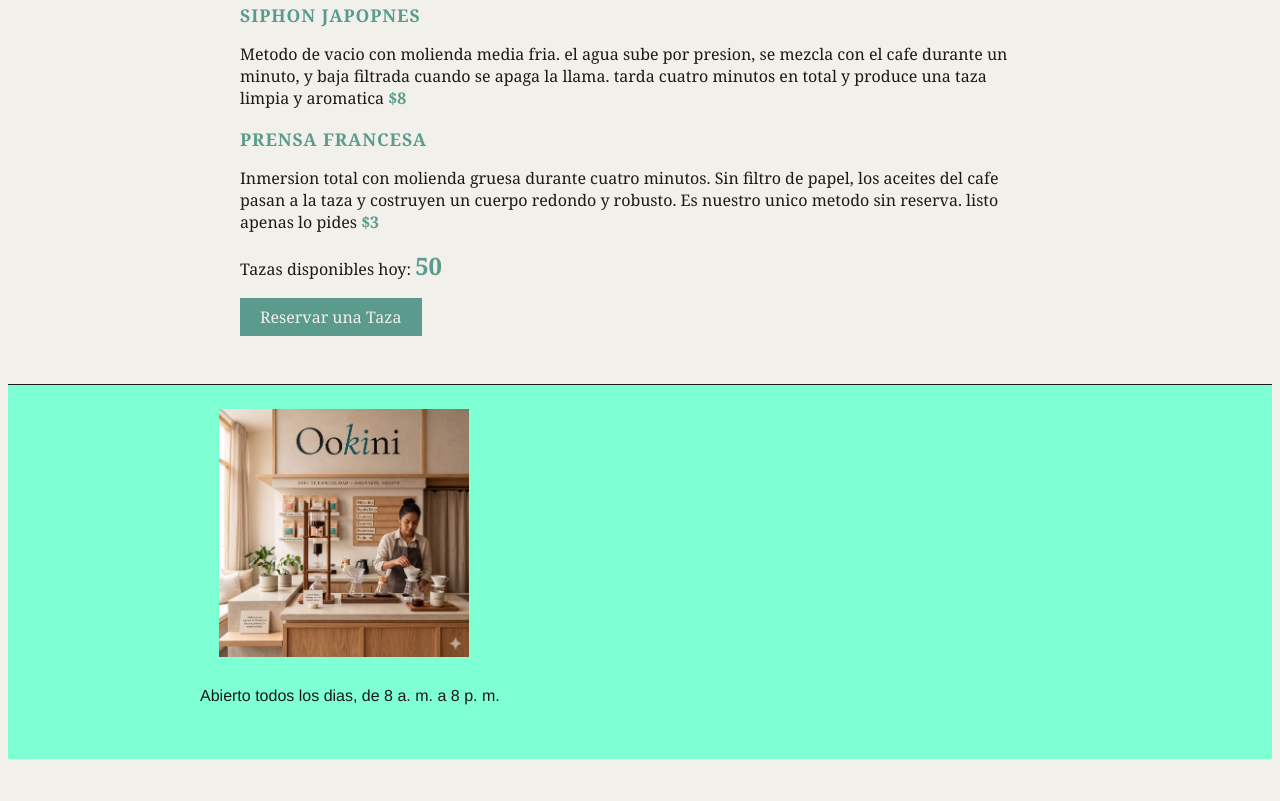
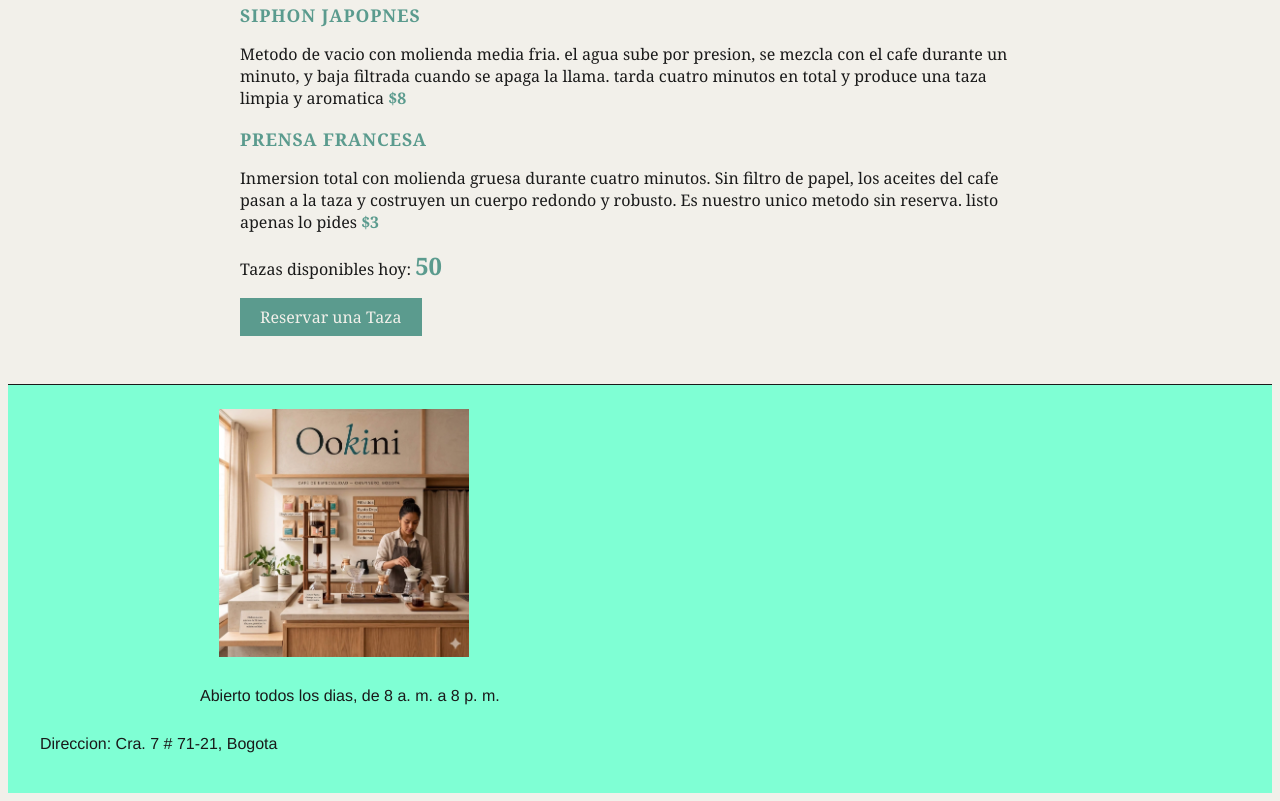
Before and after one commit to Yeferson1987/OoKINI, a plain HTML site: page index.html in a window 1280 px wide. Shown: the part 788-1589 px from the top of the page. Before the commit the page ends 1555 px from the top, so only its background shows below. Drawn offline with Linux system fonts and the light colour scheme.

Commit message:
Agregar direccion de ookini en el footer

```diff
--- a/index.html
+++ b/index.html
@@ -64,6 +64,7 @@
   <footer id="contacto">
     <img src="ookini-barra.png" alt="Barra de Ookini, cafe de especialidad" width="250" class="imagen-ookini">
     <p class="horarios">Abierto todos los dias, de 8 a. m. a 8 p. m.</p>
+    <p>Direccion: Cra. 7 # 71-21, Bogota</p>
   </footer>
   <script src="script.js"></script>
 
```
